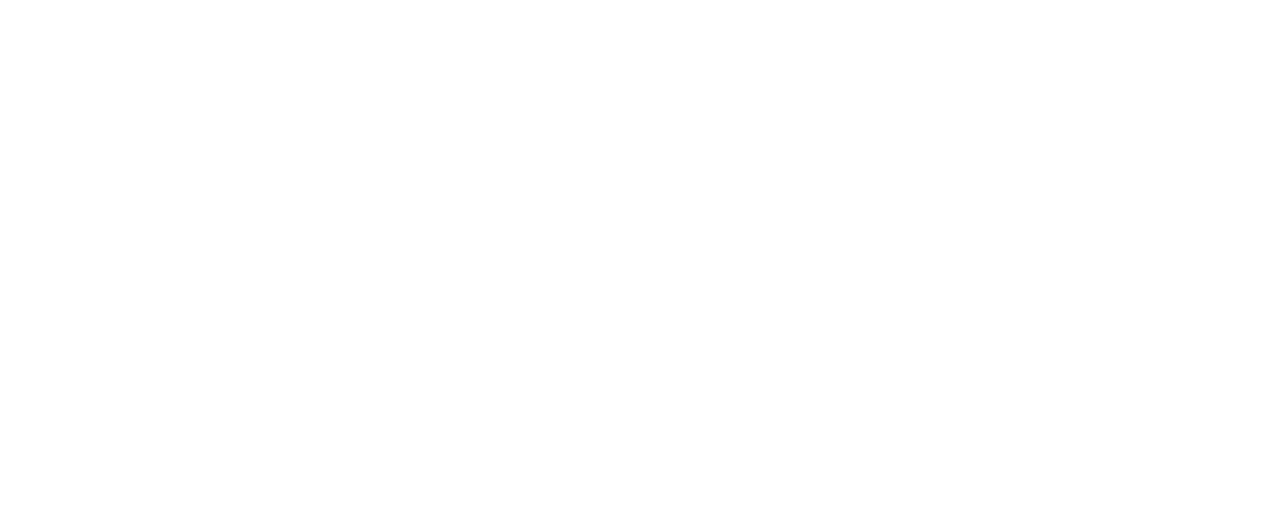
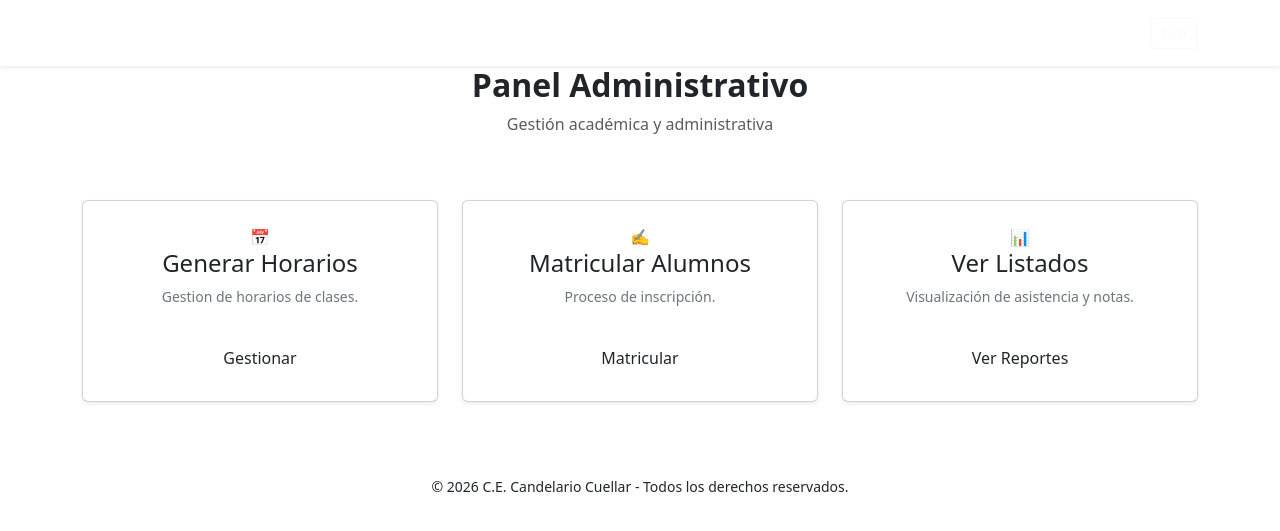
Before and after one commit to BryanEsc846/LIS-Proyecto-de-Catedra, a PHP site: page /dashboardAdmin.php in a window 1280 px wide. Before the commit the part shown is empty. Shown: the top 531 px of the page. Run offline with PHP 8.4, Linux system fonts and the light colour scheme.

Commit message:
Add files via upload

```diff
--- a/CECandelarioCuellar/dashboard/dashboardAdmin.php
+++ b/CECandelarioCuellar/dashboard/dashboardAdmin.php
@@ -0,0 +1,66 @@
+<!DOCTYPE html>
+<html lang="es">
+<head>
+    <meta charset="UTF-8">
+    <meta name="viewport" content="width=device-width, initial-scale=1.0">
+    <title>Dashboard - C.E. Candelario Cuellar</title>
+    <link href="https://cdn.jsdelivr.net/npm/bootstrap@5.3.2/dist/css/bootstrap.min.css" rel="stylesheet">
+
+
+    <link rel="stylesheet" href="../css/disenosDashboard.css">
+</head>
+<body>
+
+<nav class="navbar navbar-dark navbar-custom shadow-sm p-3">
+    <div class="container">
+        <span class="navbar-brand mb-0 h1 fw-bold">
+            Centro Escolar Candelario Cuellar
+        </span>
+        <a href="index.html" class="btn btn-outline-light btn-sm">Salir</a>
+    </div>
+</nav>
+
+<div class="container dashboard-container">
+    <div class="row mb-5 text-center">
+        <div class="col">
+            <h2 class="fw-bold">Panel Administrativo</h2>
+            <p class="text-muted">Gestión académica y administrativa</p>
+        </div>
+    </div>
+
+    <div class="row g-4 justify-content-center">
+        <div class="col-md-4">
+            <div class="card card-menu shadow-sm p-4 text-center">
+                <div class="icon-circle">📅</div>
+                <h4>Generar Horarios</h4>
+                <p class="text-secondary small">Gestion de horarios de clases.</p>
+                <a href="#" class="btn btn-principal w-100 mt-3">Gestionar</a>
+            </div>
+        </div>
+
+        <div class="col-md-4">
+            <div class="card card-menu shadow-sm p-4 text-center">
+                <div class="icon-circle">✍️</div>
+                <h4>Matricular Alumnos</h4>
+                <p class="text-secondary small">Proceso de inscripción.</p>
+                <a href="#" class="btn btn-principal w-100 mt-3">Matricular</a>
+            </div>
+        </div>
+
+        <div class="col-md-4">
+            <div class="card card-menu shadow-sm p-4 text-center">
+                <div class="icon-circle">📊</div>
+                <h4>Ver Listados</h4>
+                <p class="text-secondary small">Visualización de asistencia y notas.</p>
+                <a href="#" class="btn btn-principal w-100 mt-3">Ver Reportes</a>
+            </div>
+        </div>
+    </div>
+</div>
+
+<footer class="text-center mt-5 p-4">
+    <small style="color: var(--color-azul-claro);">© 2026 C.E. Candelario Cuellar - Todos los derechos reservados.</small>
+</footer>
+
+</body>
+</html>
```
Also changed, not shown: CECandelarioCuellar/dashboard/dashboardProfesor.php (+9 -9 lines).
